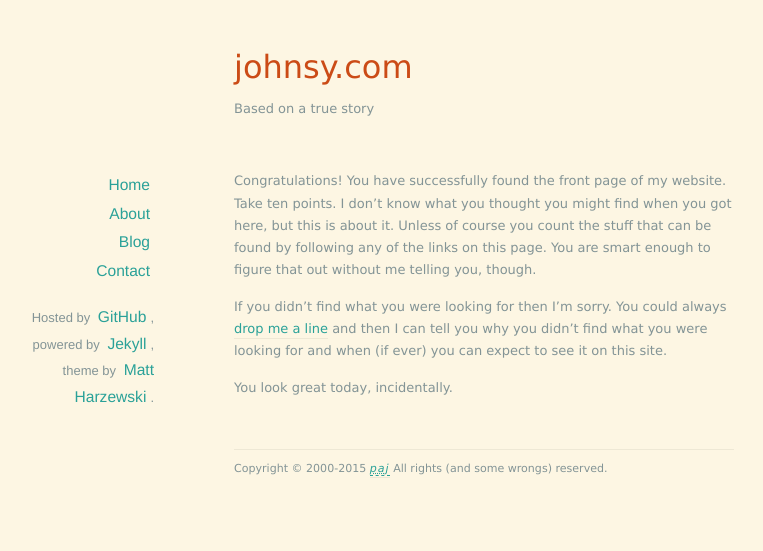
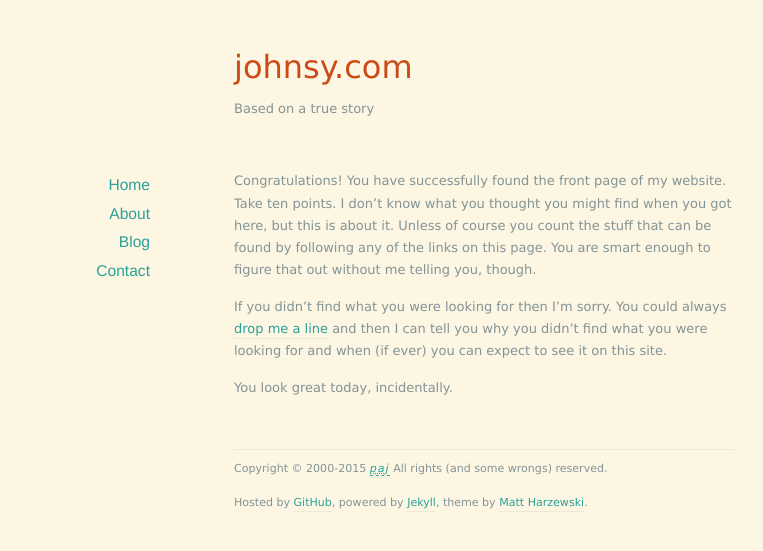
Before and after one commit to johnsyweb/johnsyweb.github.io, a Jekyll site: the page built from index.markdown, in a window 1280 px wide. Shown: the top 551 px of the page, without its empty margins (156-919 px from the left). Built offline with Jekyll 4.4.1, drawn with Linux system fonts in a browser that asks for light colours; nearby versions of some CDN libraries.

Commit message:
Move credits to the bottom of the page

```diff
--- a/_layouts/default.html
+++ b/_layouts/default.html
@@ -40,11 +40,6 @@
                         <li><a href="/contact">Contact</a></li>
                     </ul>
                 </nav>
-                <p id="misc">
-                    Hosted by <a href="http://github.com">GitHub</a>,
-                    powered by <a href="http://jekyllrb.com">Jekyll</a>,
-                    theme by <a href="http://www.webmaster-source.com">Matt Harzewski</a>.
-                </p>
             </div>
 
             <div id="content">
@@ -58,6 +53,11 @@
                 <a rel="author" href="/about/"><em><acronym title="Peter Alexander Johns">paj</acronym></em></a>
                 All rights (and some wrongs) reserved.
             </p>
+            <p>
+                Hosted by <a href="http://github.com">GitHub</a>,
+                powered by <a href="http://jekyllrb.com">Jekyll</a>,
+                theme by <a href="http://www.webmaster-source.com">Matt Harzewski</a>.
+            </p>
         </footer>
 
         <script src="//ajax.googleapis.com/ajax/libs/jquery/1.10.1/jquery.min.js"></script>
```
